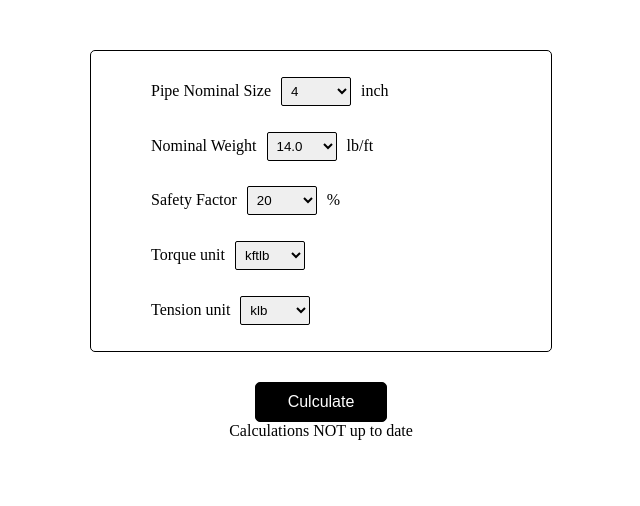
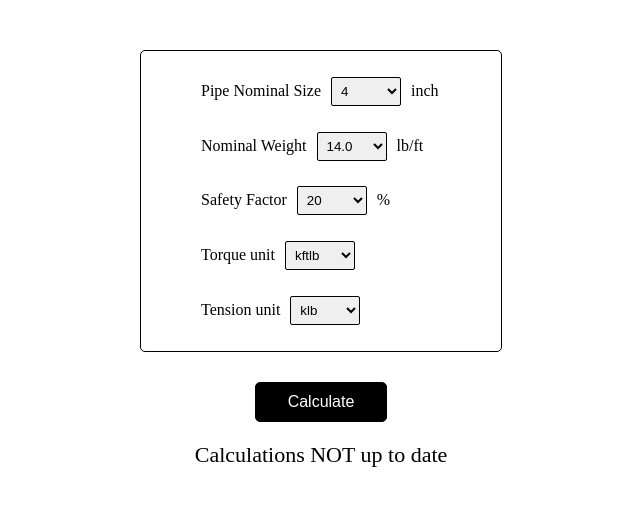
Before and after one commit to Anya556/Combined-loading-chart, a React (Create React App) app: page / in a window 1280 px wide. Shown: the top 506 px of the page, without its empty margins (319-959 px from the left). Built offline with nearby package versions, Linux system fonts and the light colour scheme.

Commit message:
changed the style of components

```diff
--- a/src/Components/CulculationUtils.js
+++ b/src/Components/CalculationUtils.js
@@ -69,7 +69,7 @@ const getTensionWithSafetyFactorApplied = (tensions, safetyFactor) => {// Tsf -
     return tensions.map(tension => (1 - (toNumberSafetyFactor / 100)) * tension);
 };
 
-export const culculate = (valuePipeSize, valueWeight, pipeData, valueSelectedSafetyFactor, valueTorqueUnit, valueTensionUnit) => {
+export const calculate = (valuePipeSize, valueWeight, pipeData, valueSelectedSafetyFactor, valueTorqueUnit, valueTensionUnit) => {
     const tensions = getTensionMax(valuePipeSize, valueWeight, pipeData, valueTensionUnit, valueTorqueUnit);
     const torque = getTorque(valueTorqueUnit).slice(0, tensions.length);
     const tensionsWithSafetyFactorApplied = getTensionWithSafetyFactorApplied(tensions, valueSelectedSafetyFactor);
--- /dev/null
+++ b/src/Components/Chart.css
@@ -0,0 +1,22 @@
+.output-form {
+    height: 100%;
+    width: 100%;
+    display: flex;
+    flex-direction: column;
+    margin-bottom: 50px;
+}
+
+.output-form .up-to-date-container {
+    padding: 0;
+    box-sizing: border-box;
+    margin: 0 auto;
+    font-size: 22px;
+}
+
+.output-form .chart-drawing {
+    width: 800px;
+    height: 600px;
+    display: flex;
+    justify-content: center;
+    align-items: center;
+}
--- a/src/Components/Chart.js
+++ b/src/Components/Chart.js
@@ -1,9 +1,10 @@
 import React from "react";
 import ReactEcharts from "echarts-for-react";
+import './Chart.css';
 
-const Chart = ({culculatedResult, needRefresh}) => {
+const Chart = ({calculatedResult, needRefresh}) => {
 
-  const {data, selectedPipeSize, selectedWeight, selectedSafetyFactor, selectedTorqueUnit, selectedTensionUnit} = culculatedResult;
+  const {data, selectedPipeSize, selectedWeight, selectedSafetyFactor, selectedTorqueUnit, selectedTensionUnit} = calculatedResult;
 
   if (!data || !data.torqueOutputValue) {
     return <div>Calculations NOT up to date</div>;
@@ -100,9 +101,11 @@ const Chart = ({culculatedResult, needRefresh}) => {
   };
 
   return (
-    <div>
-      <div>{needRefresh ? 'Calculations up to date': 'Calculations NOT up to date'}</div>
-        <div style={{ width: '800px', height: '600px', display: 'flex', justifyContent: 'center', alignItems: 'center' }}>
+    <div className="output-form">
+      <div className="up-to-date-container">
+          {needRefresh ? 'Calculations up to date': 'Calculations NOT up to date'}
+      </div>
+      <div className="chart-drawing" >
         <ReactEcharts option={option} style={{ width: '100%', height: '100%' }} />
       </div>
     </div>
--- a/src/Components/InputUserForm.css
+++ b/src/Components/InputUserForm.css
@@ -1,19 +1,18 @@
 .user-form-container {
     display: flex;
     flex-direction: column;
+    align-items: center;
     justify-content: center;
-    align-items: center;
-}
-.user-form-container .chart-container {
-    position: relative;
-    height: 100vh;
-    overflow: hidden;
 }
 
+.user-form-container .chart-container {
+    height: 100vh;
+    font-size: 22px;
+}
 
 .user-form-container .form-container {
     height: 300px;
-    width: 400px;
+    width: 300px;
     margin: auto;
     margin-top: 50px;
     padding: 0;
@@ -30,8 +29,6 @@
     width: 300px;
     box-sizing: border-box;
     text-align: left;
-
-
 }
 
 select {
@@ -42,8 +39,9 @@ select {
     border-radius: 2px;
 }
 
-.culculate-btn-container .culculate-btn {
+.calculate-btn-container .calculate-btn {
     margin-top: 30px;
+    margin-bottom: 20px;
     border: 1px solid black;
     background-color: black;
     border-radius: 5px;
@@ -55,9 +53,9 @@ select {
     cursor: pointer;
 }
 
-.user-form-container .culculate-btn-container .culculate-btn:disabled {
+.user-form-container .calculate-btn-container .calculate-btn:disabled {
     border: none;
     background-color: dimgrey;
     color: linen;
     opacity: 1;
-  }
+}
--- a/src/Components/InputUserForm.js
+++ b/src/Components/InputUserForm.js
@@ -1,6 +1,6 @@
 import React, { useState } from "react";
 import './InputUserForm.css';
-import { culculate } from './CulculationUtils';
+import { calculate } from './CalculationUtils';
 import  Chart from './Chart';
 
 const pipeData = {
@@ -41,7 +41,7 @@ export default function InputUserForm () {
     const [selectedSafetyFactor, setSelectedSafetyFactor] = useState('20');
     const [selectedTorqueUnit, setSelectedTorqueUnit] = useState('kftlb');
     const [selectedTensionUnit, setSelectedTensionUnit] = useState('klb');
-    const [culculatedResult, setCulculatedResult] = useState({});
+    const [calculatedResult, setCalculatedResult] = useState({});
     const [disabled, setDisabled] = useState(false);
 
     const handlePipeSizeChange = (e) => {
@@ -71,9 +71,8 @@ export default function InputUserForm () {
         setDisabled(false);
     }
 
-
-    const handleClickCulculateBtn = () => {
-        const result = culculate(selectedPipeSize, selectedWeight, pipeData, selectedSafetyFactor, selectedTorqueUnit, selectedTensionUnit);
+    const handleClickCalculateBtn = () => {
+        const result = calculate(selectedPipeSize, selectedWeight, pipeData, selectedSafetyFactor, selectedTorqueUnit, selectedTensionUnit);
         const chartData = {
             data: result,
             selectedPipeSize,
@@ -82,7 +81,7 @@ export default function InputUserForm () {
             selectedTorqueUnit,
             selectedTensionUnit
         }
-        setCulculatedResult(chartData);
+        setCalculatedResult(chartData);
         setDisabled(true);
     }
 
@@ -133,16 +132,15 @@ export default function InputUserForm () {
                     </select>
                 </div>
             </div>
-            <div className="culculate-btn-container" onClick={handleClickCulculateBtn}>
-                <button className="culculate-btn" disabled={disabled} >Culculate</button>
+            <div className="calculate-btn-container" onClick={handleClickCalculateBtn}>
+                <button className="calculate-btn" disabled={disabled}>Calculate</button>
             </div>
             <div className="chart-container">
                 <Chart
-                    culculatedResult={culculatedResult}
+                    calculatedResult={calculatedResult}
                     needRefresh={disabled}
                 />
             </div>
-
         </div>
     )
 }
```
